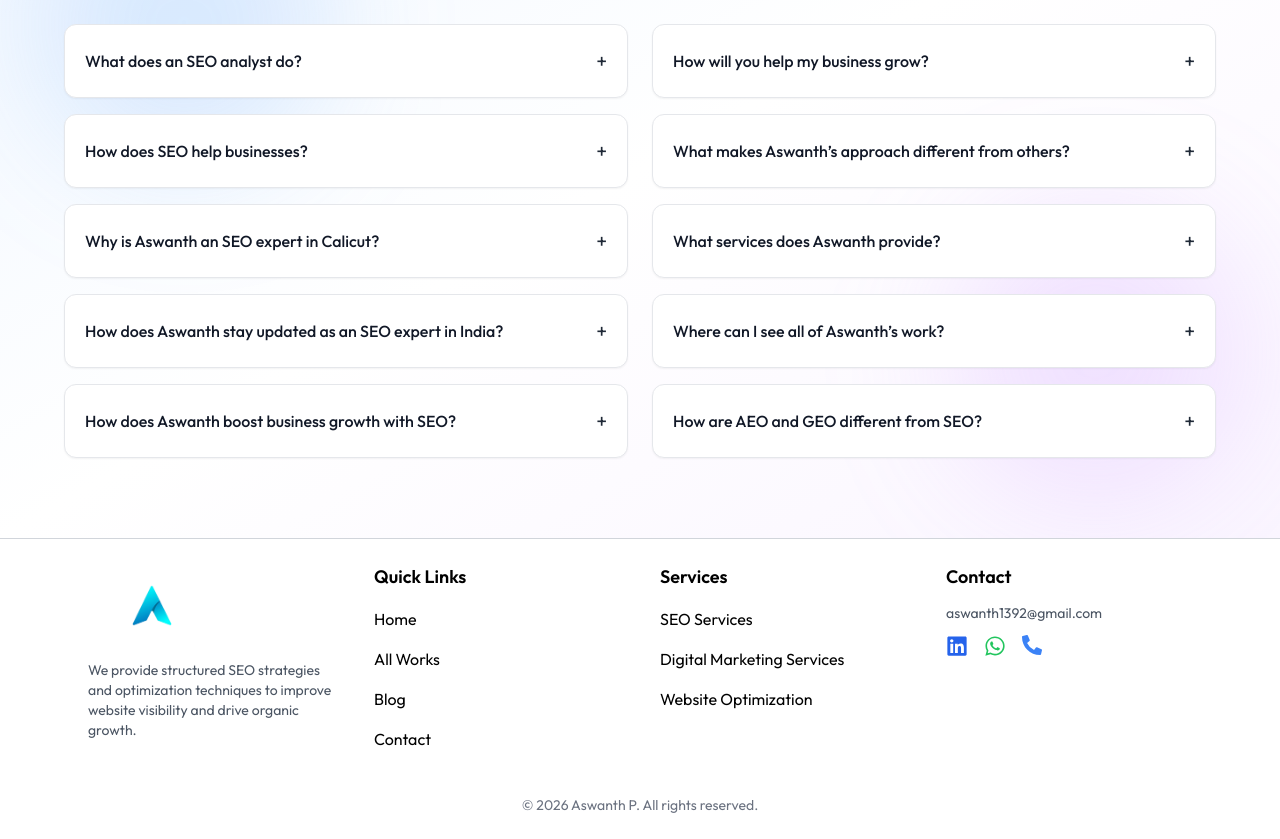
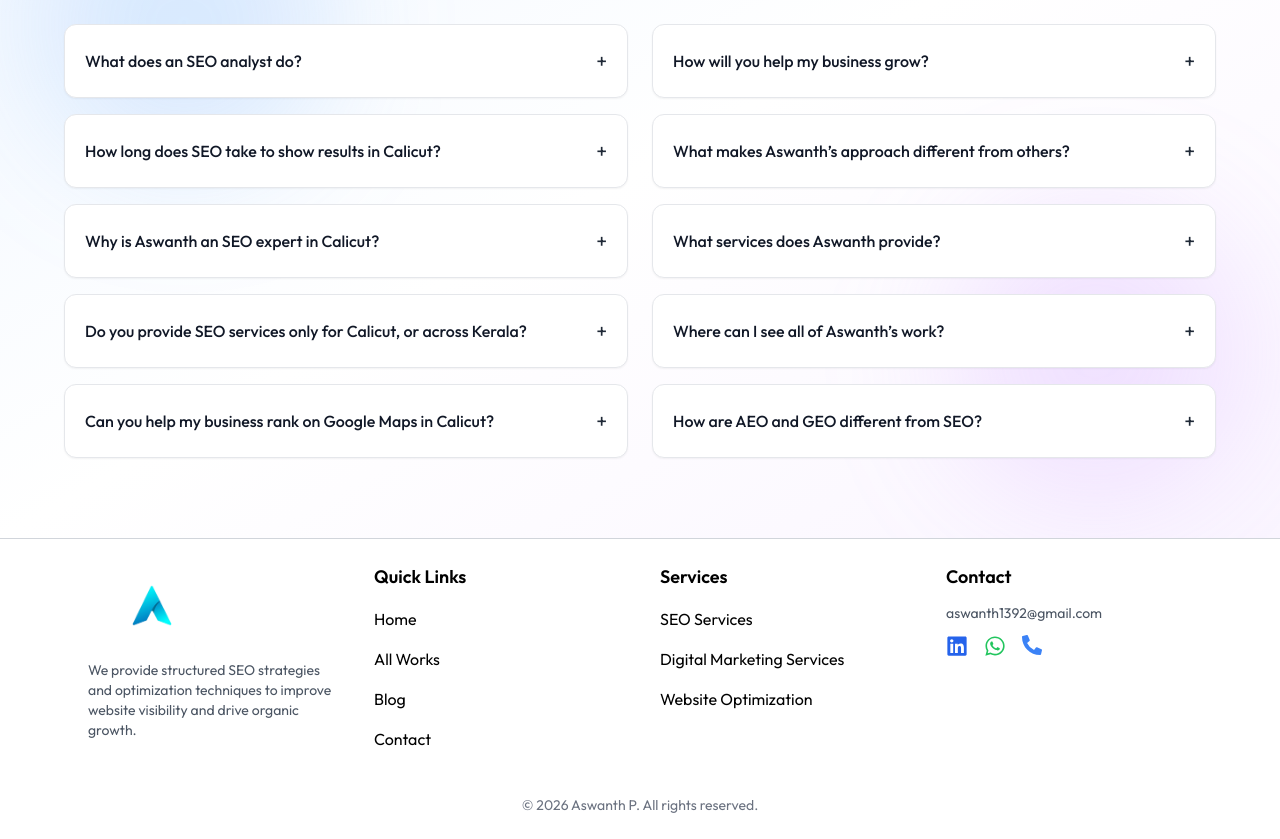
Before and after one commit to aswanth7356/aswanth-portfolio, a React (Vite) app: page / in a window 1280 px wide. Shown: the part 5420-6259 px from the top of the page. Built offline with nearby package versions, Linux system fonts and the light colour scheme; a web font is replaced by a local one.

Commit message:
faq updated

```diff
--- a/src/components/Faq.jsx
+++ b/src/components/Faq.jsx
@@ -22,9 +22,9 @@ export default function FAQSample() {
         "An SEO analyst creates strategies and content to connect brands with their target audience online. From optimizing websites to tracking performance, they help drive traffic, engagement, and business growth.",
     },
     {
-      question: "How does SEO help businesses?",
+      question: "How long does SEO take to show results in Calicut?",
       answer:
-        "SEO (Search Engine Optimization) helps websites rank higher on search engines like Google. Higher rankings increase website traffic, build trust, and support business growth.",
+        "For local Calicut businesses, you can typically see meaningful improvements in rankings within 2–4 months. Full results — sustained page-one rankings and significant traffic growth — usually require 4–6 months of consistent work. SEO is a long-term investment, not an overnight fix.",
     },
     {
       question: "Why is Aswanth an SEO expert in Calicut?",
@@ -32,14 +32,14 @@ export default function FAQSample() {
         "I provide practical, goal-focused SEO and digital marketing solutions. With hands-on experience and attention to each business, I help websites grow online in a simple and effective way.",
     },
     {
-      question: "How does Aswanth stay updated as an SEO expert in India?",
+      question: "Do you provide SEO services only for Calicut, or across Kerala?",
       answer:
-        "I stay updated by following Google updates, SEO blogs, and industry experts. I use tools like Semrush and Analytics, test strategies, and refine my approach based on real performance data.",
+        "While I'm based in Calicut and specialise in Kozhikode local SEO, I work with businesses across Kerala — including Malappuram, Kannur, Thrissur, Kochi, and Thiruvananthapuram. I also work with clients across India for national SEO campaigns.",
     },
     {
-      question: "How does Aswanth boost business growth with SEO?",
+      question: "Can you help my business rank on Google Maps in Calicut?",
       answer:
-        "I create practical SEO strategies and optimize websites based on business goals. By improving online visibility and targeting the right audience, I help attract more traffic and potential customers.",
+        "Yes — local and Google Maps SEO is one of my strongest specialties. I optimise Google Business Profiles, build local citations, implement geo-targeted structured data, and develop review acquisition strategies to help your business rank in the Calicut map pack.",
     },
     {
       question: "How will you help my business grow?",
```
